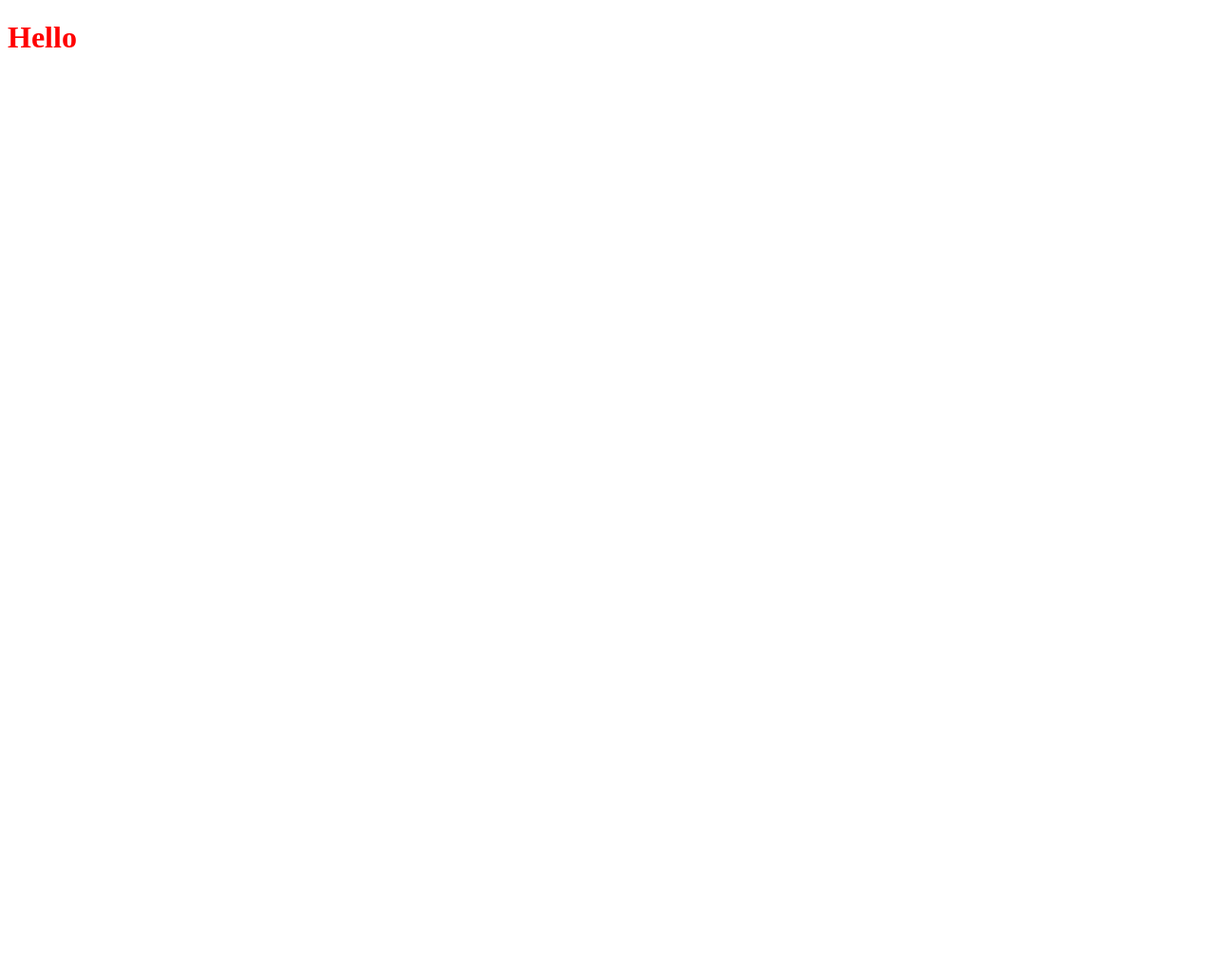
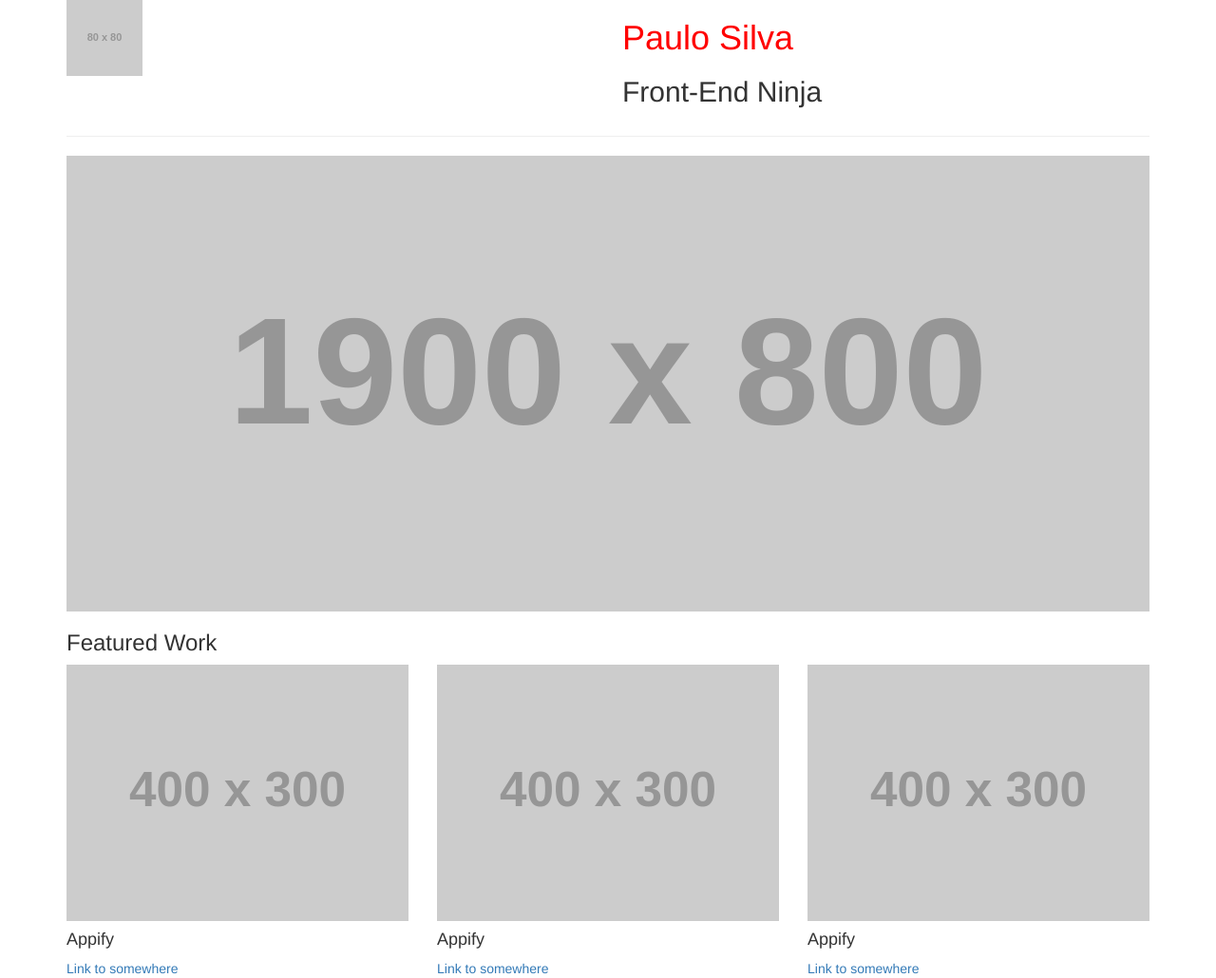
Before and after one commit to paulocoding/udacity-portfolio, a plain HTML site: page index.html in a window 1280 px wide. Shown: the whole page at 95% size. Before the commit the page ends 800 px from the top, so only its background shows below. Drawn offline with nearby package versions, Linux system fonts and the light colour scheme; placeholder pictures from the web are drawn by us.

Commit message:
added bootstarp, started html structure

```diff
--- a/index.html
+++ b/index.html
@@ -7,10 +7,63 @@
         <!-- setting the viewport -->
         <meta name="viewport" content="width=device-width, initial-scale=1">
 
-        <!-- stylesheet -->
+        <!-- bootstrap stylesheet -->
+        <link rel="stylesheet" href="https://maxcdn.bootstrapcdn.com/bootstrap/3.3.7/css/bootstrap.min.css">
+        <!-- custom styles stylesheet -->
         <link rel="stylesheet" href="css/styles.css">
     </head>
     <body>
-        <h1>Hello</h1>
+        <!-- bootstrap container start -->
+        <div class="container">
+            <header>
+                <div class="row">
+                    <div class="col-md-6 col-sm-6 col-xs-12">
+                        <img src="http://placehold.it/80x80" alt="logo">
+                    </div>
+                    <div class="col-md-6 col-sm-6 col-xs-12">
+                        <h1 class="light">Paulo Silva</h1>
+                        <h2>Front-End Ninja</h2>
+                    </div>
+                </div>
+                <hr>
+            </header>
+            <!-- Main section -->
+            <main>
+                <!-- Main Image Section -->
+                <section class="main-image">
+                    <div class="row">
+                        <div class="col-md-12">
+                            <img src="http://placehold.it/1900x800" class="img-responsive" alt="">
+                        </div>
+                    </div>
+                </section>
+                <!-- Featured Work Section -->
+                <section class="featured">
+                    <div class="row">
+                        <div class="col-md-12">
+                            <h3>Featured Work</h3>
+                        </div>
+                    </div>
+                    <div class="row">
+                        <div class="col-md-4">
+                            <img src="http://placehold.it/400x300" class="img-responsive" alt="">
+                            <h4>Appify</h4>
+                            <a href="#">Link to somewhere</a>
+                        </div>
+                        <div class="col-md-4">
+                            <img src="http://placehold.it/400x300" class="img-responsive" alt="">
+                            <h4>Appify</h4>
+                            <a href="#">Link to somewhere</a>
+                        </div>
+                        <div class="col-md-4">
+                            <img src="http://placehold.it/400x300" class="img-responsive" alt="">
+                            <h4>Appify</h4>
+                            <a href="#">Link to somewhere</a>
+                        </div>
+                    </div>
+                </section>
+            </main>
+        </div>
+        <!-- bootstrap container end -->
     </body>
 </html>
```
